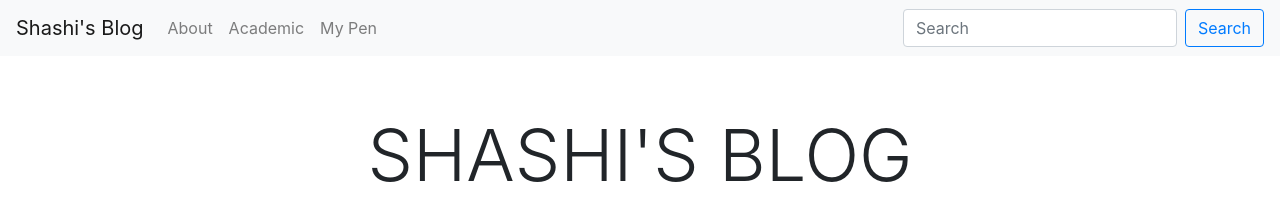
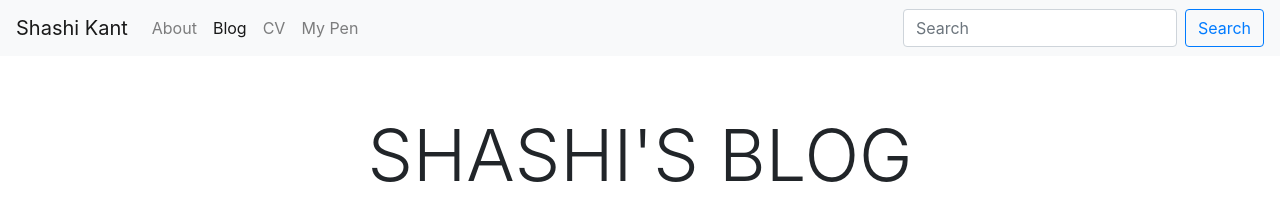
Before and after one commit to shashikg/blog, a Jekyll site: the page built from index.html, in a window 1280 px wide. Shown: the top 210 px of the page. Built offline with Jekyll 4.4.1, drawn with Linux system fonts in a browser that asks for light colours; nearby versions of some CDN libraries; the list of posts is cut into pages by our own code.

Commit message:
updated navbar

```diff
--- a/_includes/header.html
+++ b/_includes/header.html
@@ -1,5 +1,5 @@
 <nav class="navbar navbar-expand-md navbar-light bg-light fixed-top ">
-  <a class="navbar-brand" href="{{ site.url }}{{ site.baseurl }}/">Shashi's Blog</a>
+  <a class="navbar-brand" href="{{ site.url }}/">Shashi Kant</a>
   <button class="navbar-toggler" type="button" data-toggle="collapse" data-target="#navbarsExampleDefault" aria-controls="navbarsExampleDefault" aria-expanded="false" aria-label="Toggle navigation">
     <span class="navbar-toggler-icon"></span>
   </button>
@@ -7,13 +7,16 @@
   <div class="collapse navbar-collapse" id="navbarsExampleDefault">
     <ul class="navbar-nav  mr-auto">
       <li class="nav-item">
-        <a class="nav-link" href="">About</a>
+        <a class="nav-link" href="{{ site.url }}">About</a>
       </li>
       <li class="nav-item">
-        <a class="nav-link" href="https://shashikg.github.io/">Academic</a>
+        <a class="nav-link active" href="https://shashikg.github.io/blog/">Blog</a>
       </li>
       <li class="nav-item">
-        <a class="nav-link" href="http://poetrybyska.blogspot.com/">My Pen<span class="sr-only">(current)</span></a>
+        <a class="nav-link" href="{{ site.url }}/files/cv.pdf" target="_blank">CV</a>
+      </li>
+      <li class="nav-item">
+        <a class="nav-link" href="http://poetrybyska.blogspot.com/" target="_blank">My Pen</a>
       </li>
       <!-- <li class="nav-item">
         <a class="nav-link disabled" href="#">Disabled</a>
```
